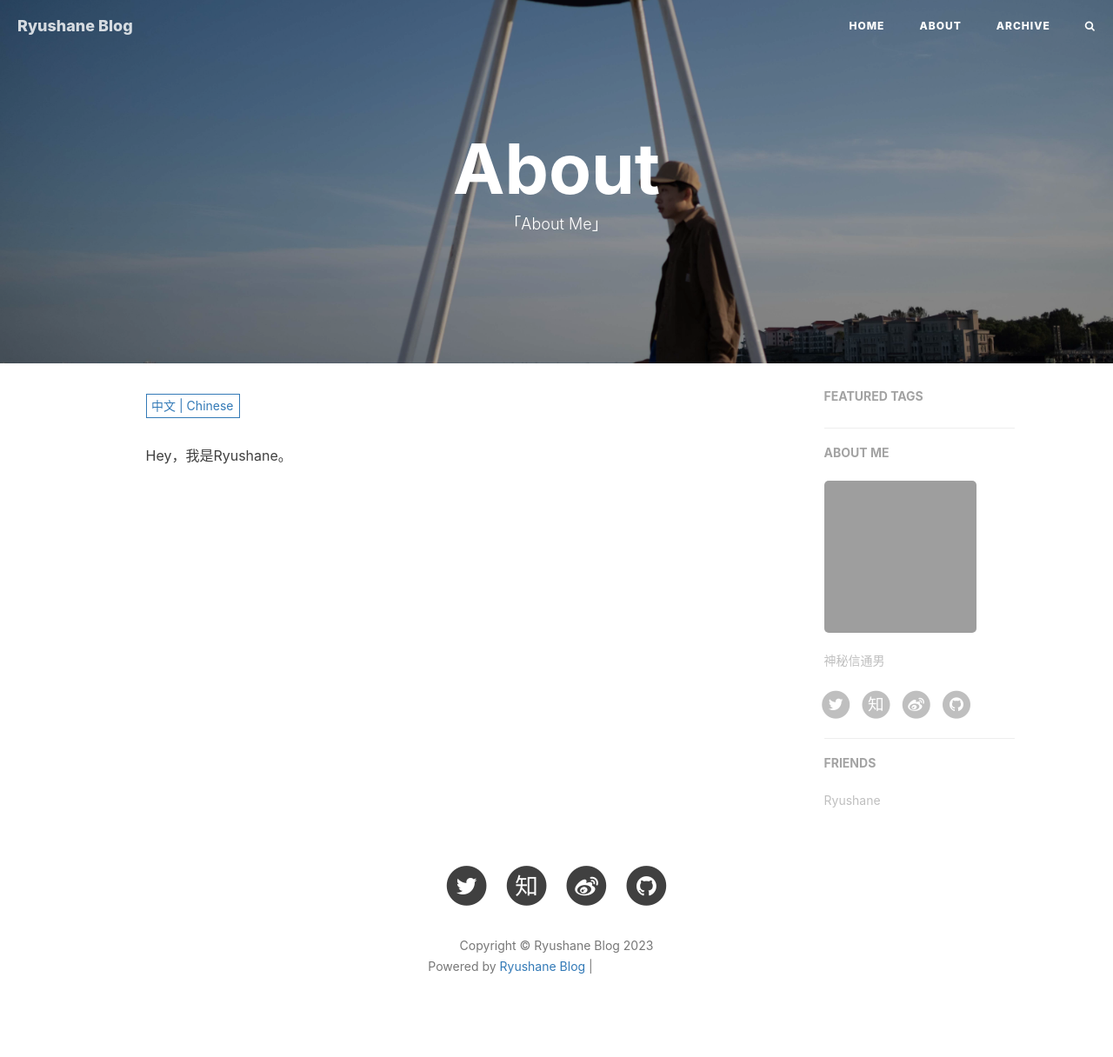
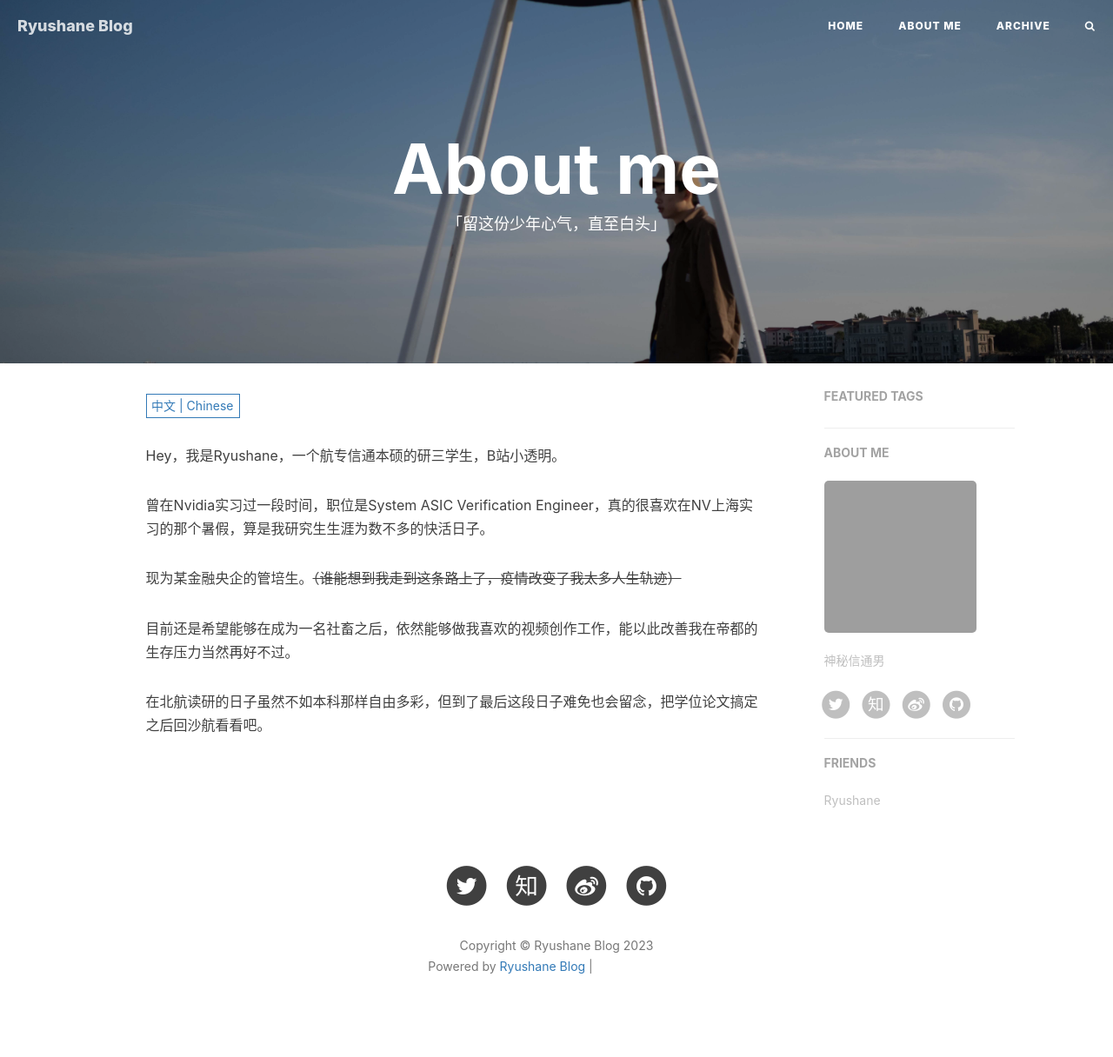
Before and after one commit to Ryushane/Ryushane.github.io, a Jekyll site: the page built from about.html, in a window 1280 px wide. Shown: the whole page at 87% size. Built offline with Jekyll 4.4.1, drawn with Linux system fonts in a browser that asks for light colours; nearby versions of some CDN libraries; comment, search, counter and statistics services are not loaded; grey boxes are pictures that could not be loaded.

Commit message:
add analytics

```diff
--- a/_config.yml
+++ b/_config.yml
@@ -4,7 +4,7 @@ SEOTitle: Ryushane Blog
 header-img: img/home-bg.jpg
 email: ryushane.net@gmail.com
 description: ""
-keyword: "Ryushane, 前IC设计实习生, 现金融底层打工仔"
+keyword: "Ryushane, 前NVIDIA SYS-ASIC Verification实习生, 现央企底层打工人。"
 url: "https://ryushane.github.io" # your host, for absolute URL
 baseurl: "" # for example, '/blog' if your blog hosted on 'host/blog'
 
@@ -59,7 +59,7 @@ kramdown:
       start_line: 1
 
 # Disqus settings
-# disqus_username:
+disqus_username: ryushane
 
 # Netease settings
 netease_comment: false
@@ -69,8 +69,8 @@ netease_comment: false
 # ba_track_id: [your track id]
 
 # Google Analytics
-ga_track_id: "" # Format: UA-xxxxxx-xx
-ga_domain:
+ga_track_id: "G-Q2TFX13SK1" # Format: UA-xxxxxx-xx
+ga_domain: auto
 
 # Sidebar settings
 sidebar: true # whether or not using Sidebar.
--- a/_includes/about/en.md
+++ b/_includes/about/en.md
@@ -1 +1,3 @@
 Hey, I am Ryushane.
+
+Sorry, I don't have a plan to write an english version about me yet.
--- a/_includes/about/zh.md
+++ b/_includes/about/zh.md
@@ -1 +1,9 @@
-Hey，我是Ryushane。
+Hey，我是Ryushane，一个航专信通本硕的研三学生，B站小透明。
+
+曾在Nvidia实习过一段时间，职位是System ASIC Verification Engineer，真的很喜欢在NV上海实习的那个暑假，算是我研究生生涯为数不多的快活日子。
+
+现为某金融央企的管培生。~~（谁能想到我走到这条路上了，疫情改变了我太多人生轨迹）~~
+
+目前还是希望能够在成为一名社畜之后，依然能够做我喜欢的视频创作工作，能以此改善我在帝都的生存压力当然再好不过。
+
+在北航读研的日子虽然不如本科那样自由多彩，但到了最后这段日子难免也会留念，把学位论文搞定之后回沙航看看吧。
--- a/about.html
+++ b/about.html
@@ -1,7 +1,7 @@
 ---
 layout: page
-title: "About"
-description: "「About Me」"
+title: "About me"
+description: "「留这份少年心气，直至白头」"
 header-img: "img/bg-me-2023.jpg"
 header-mask: 0.3
 multilingual: true
--- a/index.html
+++ b/index.html
@@ -1,6 +1,6 @@
 ---
 layout: page
-description: "「先苟到夏天吧」"
+description: "「先苟到夏天吧。」"
 header-mask: 0.3
 ---
 
```
